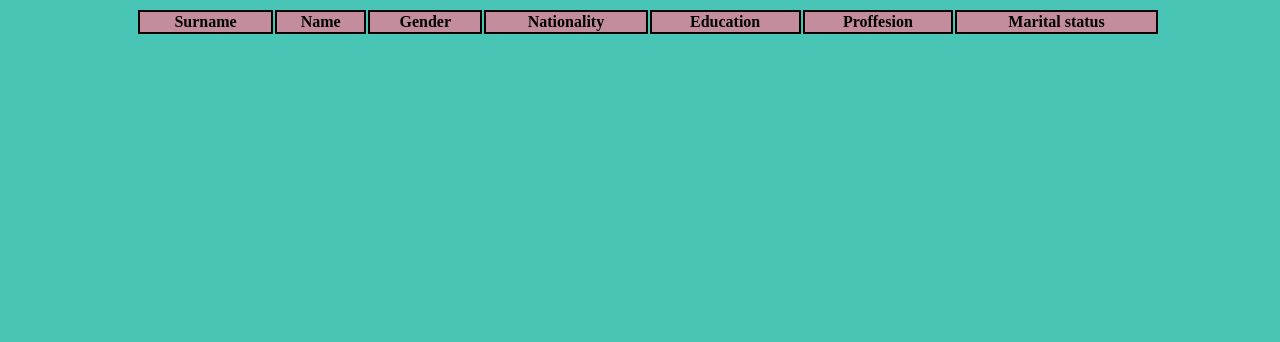
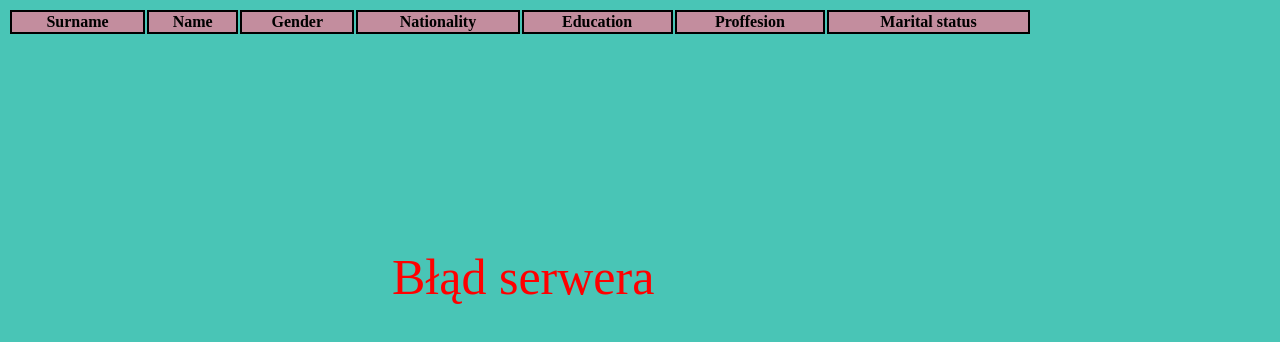
Before and after one commit to KlaudiaScode/usersTable, a plain HTML site: page index.html in a window 1280 px wide. Drawn offline with Linux system fonts and the light colour scheme; no server answers.

Commit message:
loadingContainer and errorContainer created

```diff
--- a/index.js
+++ b/index.js
@@ -1,13 +1,22 @@
 const tableUsers = document.querySelector('table');
 const tableBody = document.querySelector('tbody');
 function getUsers(){
+    const parent = tableUsers.parentElement;
+    const loadingDiv = document.createElement('div');
+    const errorDiv = document.createElement('div');
+    loadingDiv.setAttribute('id','loadingContainer');
+    errorDiv.setAttribute('id','errorContainer');
+    loadingDiv.textContent = 'Trwa ładowanie danych..';
+    errorDiv.textContent = 'Błąd serwera';
+    parent.append(loadingDiv);
     fetch('https://randomuser.me/api/?results=50&inc=name,gender,nat')
       .then(async (response)=>{
         if(response.ok){
+            const loadingContainer = document.getElementById('loadingContainer');
+            loadingContainer.remove();
             const data = await response.json();
             console.log(data.results);
             data.results.forEach((user) => {
-                console.log(user)
                 const row = document.createElement('tr');
                 const cellSurname = document.createElement('td');
                 const cellName = document.createElement('td');
@@ -25,17 +34,19 @@ function getUsers(){
             });
             tableUsers.append(tableBody);
         }else{
-            throw new Error('Wystąpił błąd spróbuj ponownie później')
+            throw new Error('Wystąpił błąd spróbuj ponownie później');
         }
       })
-      .catch((error)=>{})
+      .catch((error)=>{
+        loadingDiv.remove();
+        parent.append(errorDiv);
+      })
 }
 
 getUsers();
 
-
-// <tr>
-//<th>Stosio</th>
+//<tr>
+//<td>Stosio</td>
 //<td>Katarzyna</td>
 //<td>Kobieta</td>
 //<td>Polska</td>
--- a/style.css
+++ b/style.css
@@ -2,15 +2,24 @@ body{
     width: 100%;
     height: 100%;
     background-color: #49c5b6;
-    display: flex;
-    justify-content: center;
-    align-content: center;
 }
 table{
     width: 80%;
-    height: 15em
+    height: 15em;
 }
 td, th {
     border: 2px solid black;
     background-color: #C38D9E;
 }
+#loadingContainer{
+    border: 2px solid blue;
+    width: fit-content;
+    margin-left: 30%;
+    font-size: 50px;
+}
+#errorContainer{
+    color: red;
+    width: fit-content;
+    margin-left: 30%;
+    font-size: 50px;
+}
```
